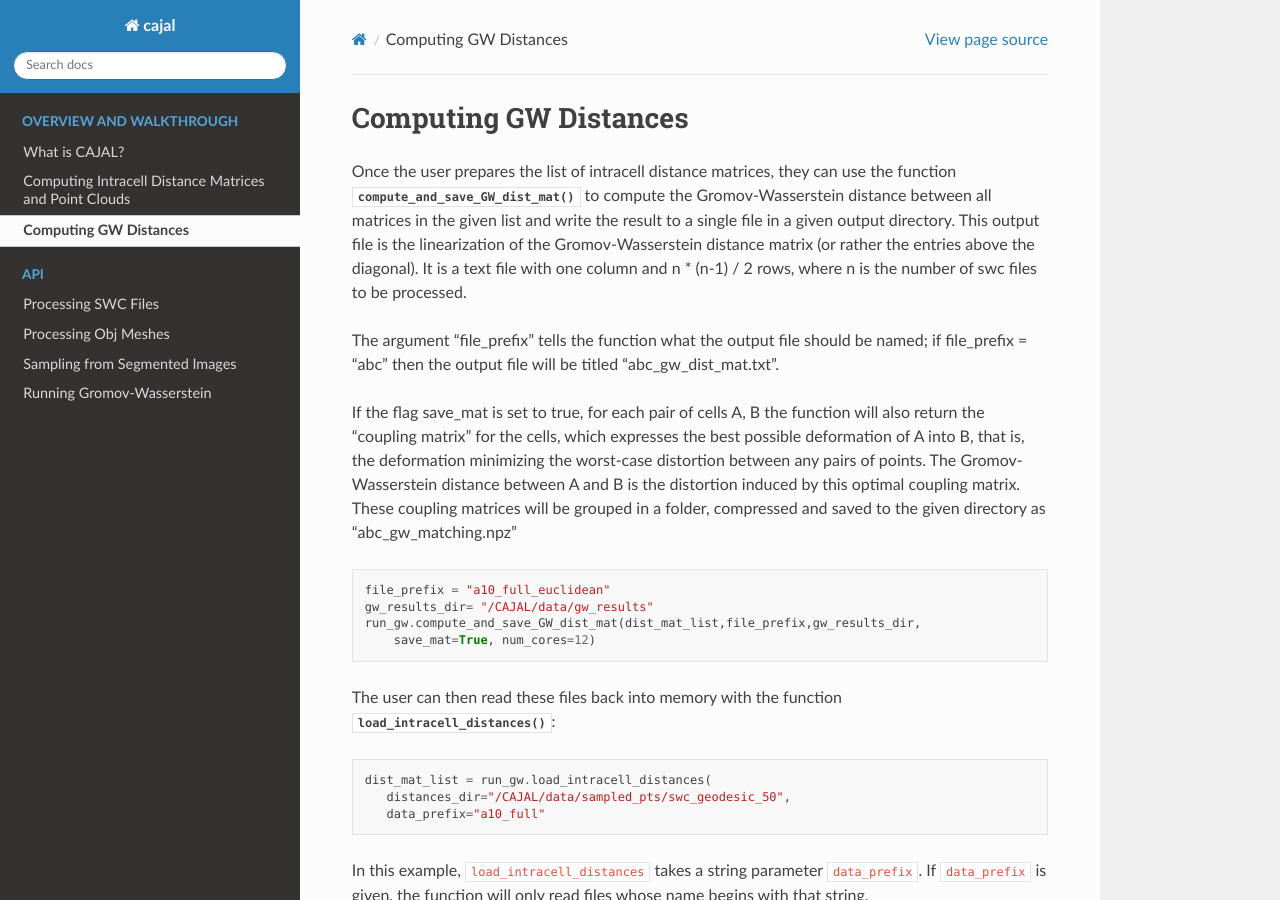
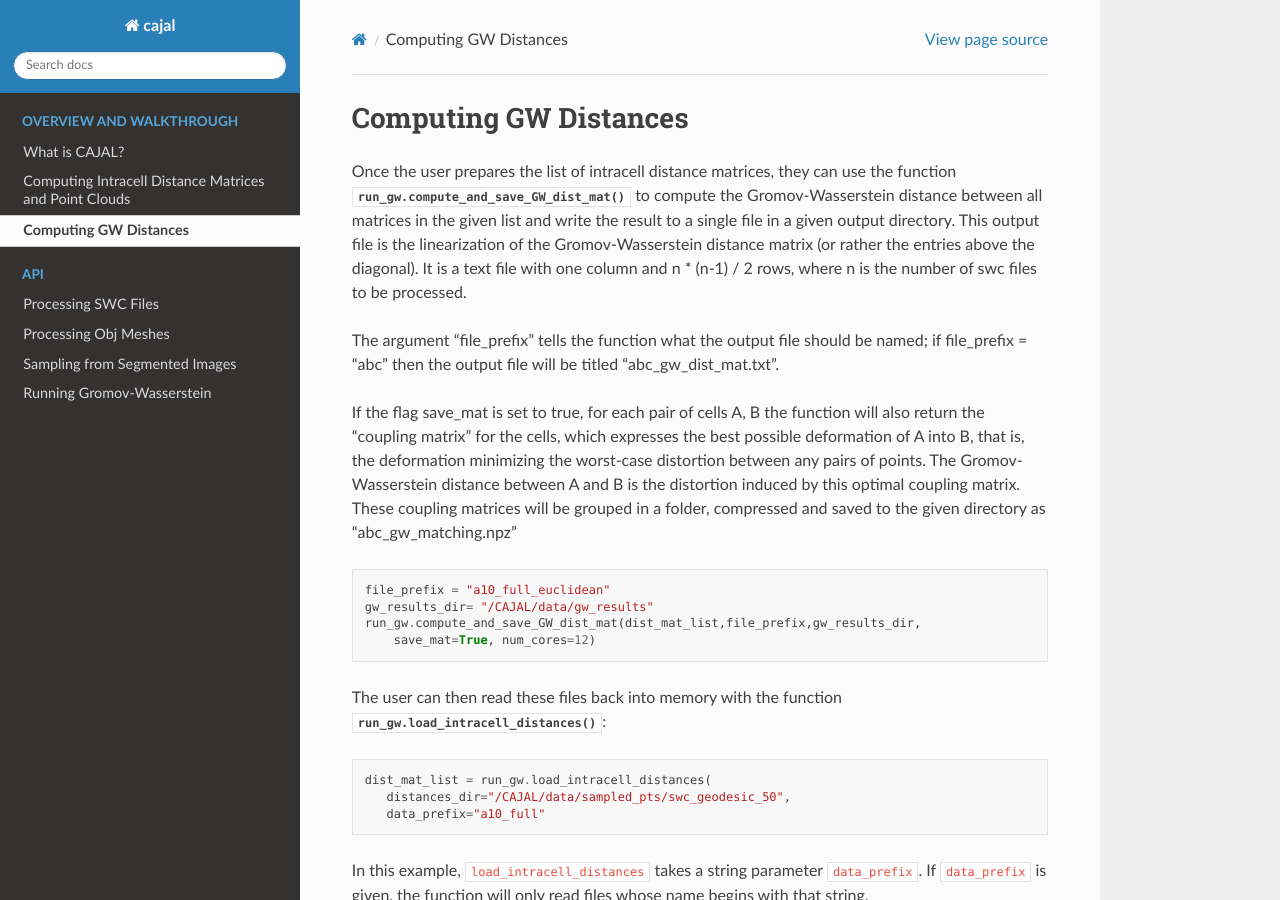
Before and after one commit to CamaraLab/CAJAL, a Sphinx documentation site: the page built from docs/computing-gw-distances.rst, in a window 1280 px wide and 900 px high. Built offline with Sphinx 7.4.7 and the Read the Docs theme 2.0.0, drawn with Linux system fonts in a browser that asks for light colours.

Commit message:
updated GW docs

```diff
--- a/docs/computing-gw-distances.rst
+++ b/docs/computing-gw-distances.rst
@@ -2,7 +2,7 @@ Computing GW Distances
 ======================
 
 Once the user prepares the list of intracell distance matrices, they can use
-the function :func:`compute_and_save_GW_dist_mat` to
+the function :func:`run_gw.compute_and_save_GW_dist_mat` to
 compute the Gromov-Wasserstein distance between all matrices in the given list
 and write the result to a single file in a given output directory. This output
 file is the linearization of the
@@ -31,7 +31,7 @@ saved to the given directory as "abc_gw_matching.npz"
 
 
 The user can then read these files back into memory with the function
-:func:`load_intracell_distances`:
+:func:`run_gw.load_intracell_distances`:
 
 .. code-block:: python
 
```
